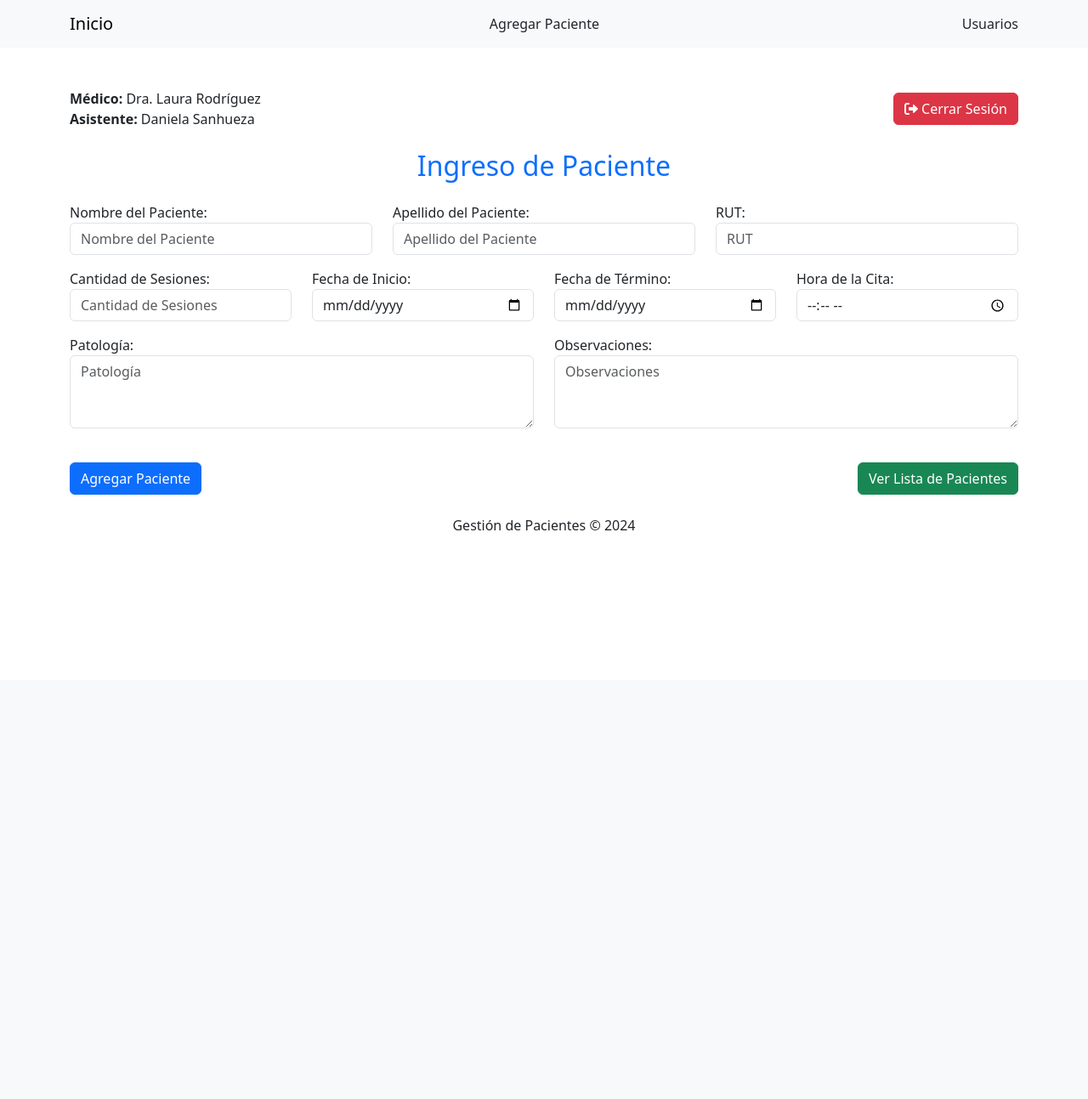
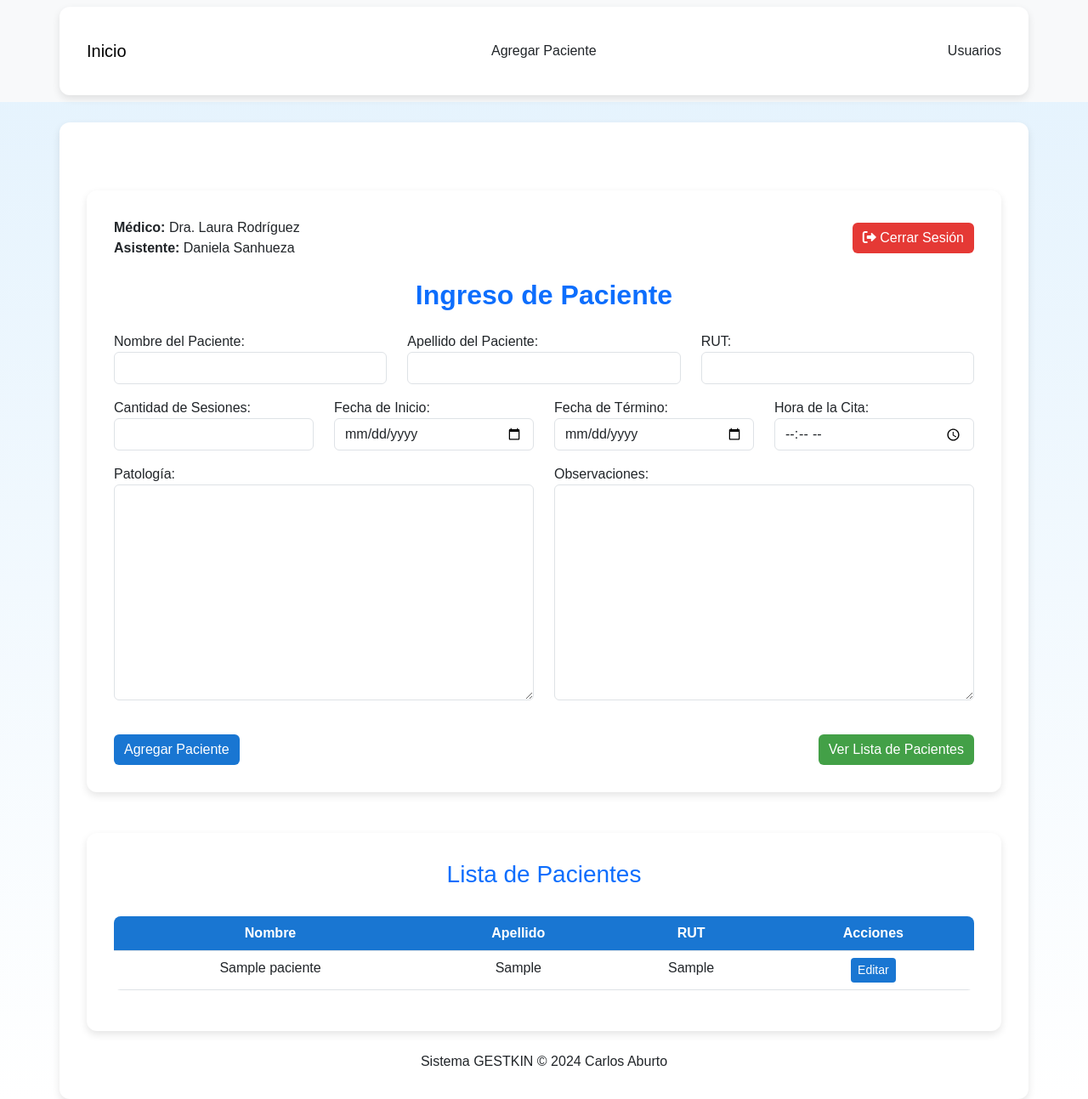
Before and after one commit to CARLOS-BT/GESTKIN, a Django app: page /ingreso-pacientes/ in a window 1280 px wide. Shown: the whole page at 85% size. Before the commit the page ends 624 px from the top, so only its background shows below. Run offline with Django 5.2, Linux system fonts and the light colour scheme; tables that the repository leaves empty hold one stand-in row (values such as "Sample post").

Commit message:
sexto commit donde esta la comunicacion de la base de datos la vista de agregar pacientes y funcionalidades en lista de paciente

```diff
--- a/gestkin/core/forms.py
+++ b/gestkin/core/forms.py
@@ -16,13 +16,13 @@ class PacienteForm(forms.ModelForm):
             'observaciones',
         ]
         widgets = {
-            'nombre': forms.TextInput(attrs={'class': 'form-control', 'placeholder': 'Nombre del Paciente'}),
-            'apellido': forms.TextInput(attrs={'class': 'form-control', 'placeholder': 'Apellido del Paciente'}),
-            'rut': forms.TextInput(attrs={'class': 'form-control', 'placeholder': 'RUT'}),
-            'cantidad_sesiones': forms.NumberInput(attrs={'class': 'form-control', 'placeholder': 'Cantidad de Sesiones'}),
+            'nombre': forms.TextInput(attrs={'class': 'form-control'}),
+            'apellido': forms.TextInput(attrs={'class': 'form-control'}),
+            'rut': forms.TextInput(attrs={'class': 'form-control'}),
+            'cantidad_sesiones': forms.NumberInput(attrs={'class': 'form-control'}),
             'fecha_inicio': forms.DateInput(attrs={'type': 'date', 'class': 'form-control'}),
             'fecha_termino': forms.DateInput(attrs={'type': 'date', 'class': 'form-control'}),
             'hora_cita': forms.TimeInput(attrs={'type': 'time', 'class': 'form-control'}),
-            'patologia': forms.Textarea(attrs={'class': 'form-control', 'rows': 3, 'placeholder': 'Patología'}),
-            'observaciones': forms.Textarea(attrs={'class': 'form-control', 'rows': 3, 'placeholder': 'Observaciones'}),
+            'patologia': forms.Textarea(attrs={'class': 'form-control'}),
+            'observaciones': forms.Textarea(attrs={'class': 'form-control'}),
         }
--- /dev/null
+++ b/gestkin/core/statics/css/styles.css
@@ -0,0 +1,13 @@
+/* Archivo de estilos styles.css */
+body {
+    background-color: #f8f9fa; /* Color de fondo claro */
+    font-family: Arial, sans-serif;
+}
+
+h1, h2, h3 {
+    color: #007bff; /* Color azul */
+}
+
+.navbar {
+    margin-bottom: 20px;
+}
--- a/gestkin/core/templates/core/base.html
+++ b/gestkin/core/templates/core/base.html
@@ -1,12 +1,19 @@
 <!DOCTYPE html>
-<html lang="en">
+<html lang="es"> <!-- Cambiado a 'es' si tu contenido está en español -->
 <head>
+    {% load static %}
     <meta charset="UTF-8">
     <meta name="viewport" content="width=device-width, initial-scale=1.0">
     <title>{% block title %}Gestión de Pacientes{% endblock %}</title>
+
+    <!-- Bootstrap CSS -->
     <link rel="stylesheet" href="https://cdn.jsdelivr.net/npm/bootstrap@5.3.0/dist/css/bootstrap.min.css">
+
+    <!-- Font Awesome CSS -->
     <link rel="stylesheet" href="https://cdnjs.cloudflare.com/ajax/libs/font-awesome/6.0.0/css/all.min.css">
-    <link href="https://cdn.jsdelivr.net/npm/bootstrap@5.3.0-alpha3/dist/css/bootstrap.min.css" rel="stylesheet">
+
+    <!-- Estilos personalizados -->
+    <link rel="stylesheet" href="{% static 'css/styles.css' %}">
 </head>
 <body>
     <nav class="navbar navbar-expand-lg navbar-light bg-light">
@@ -17,9 +24,13 @@
         </div>
     </nav>
 
-    {% block content %}
-    {% endblock %}
+    <!-- Contenido dinámico -->
+    <main class="container mt-4">
+        {% block content %}
+        {% endblock %}
+    </main>
 
+    <!-- Bootstrap JS -->
     <script src="https://cdn.jsdelivr.net/npm/bootstrap@5.3.0/dist/js/bootstrap.bundle.min.js"></script>
 </body>
 </html>
--- a/gestkin/core/templates/core/ingreso_pacientes.html
+++ b/gestkin/core/templates/core/ingreso_pacientes.html
@@ -2,6 +2,74 @@
 {% load static %}
 
 {% block content %}
+<style>
+    /* Fondo degradado armonioso */
+    body {
+        background: linear-gradient(to bottom, #e3f2fd, #ffffff);
+        min-height: 100vh;
+    }
+
+    /* Contenedor principal */
+    .container {
+        background: white;
+        border-radius: 12px;
+        box-shadow: 0 4px 10px rgba(0, 0, 0, 0.1);
+        padding: 2rem;
+    }
+
+    /* Botones */
+    .btn-primary {
+        background-color: #1976d2; /* Azul oscuro */
+        border: none;
+    }
+
+    .btn-primary:hover {
+        background-color: #1565c0; /* Azul más oscuro */
+    }
+
+    .btn-success {
+        background-color: #43a047; /* Verde */
+        border: none;
+    }
+
+    .btn-success:hover {
+        background-color: #388e3c; /* Verde más oscuro */
+    }
+
+    .btn-danger {
+        background-color: #e53935; /* Rojo */
+        border: none;
+    }
+
+    .btn-danger:hover {
+        background-color: #c62828; /* Rojo más oscuro */
+    }
+
+    /* Título */
+    h2 {
+        font-family: 'Arial', sans-serif;
+        font-weight: bold;
+    }
+
+    /* Tabla */
+    table.table {
+        margin-top: 2rem;
+        background: white;
+        border-radius: 8px;
+        overflow: hidden;
+    }
+
+    table.table th {
+        background-color: #1976d2;
+        color: white;
+        text-align: center;
+    }
+
+    table.table td {
+        text-align: center;
+    }
+</style>
+
 <div class="container mt-5">
     <!-- Encabezado de Médico y Asistente -->
     <div class="d-flex justify-content-between align-items-center mb-4">
@@ -73,7 +141,35 @@
     </form>
 </div>
 
+<!-- Tabla de Pacientes -->
+<div class="container mt-5">
+    <h3 class="text-center text-primary mb-4">Lista de Pacientes</h3>
+    <table class="table">
+        <thead>
+            <tr>
+                <th>Nombre</th>
+                <th>Apellido</th>
+                <th>RUT</th>
+                <th>Acciones</th>
+            </tr>
+        </thead>
+        <tbody>
+            <!-- Itera sobre los pacientes -->
+            {% for paciente in pacientes %}
+            <tr>
+                <td>{{ paciente.nombre }}</td>
+                <td>{{ paciente.apellido }}</td>
+                <td>{{ paciente.rut }}</td>
+                <td>
+                    <a href="{% url 'editar_paciente' paciente.id %}" class="btn btn-primary btn-sm">Editar</a>
+                </td>
+            </tr>
+            {% endfor %}
+        </tbody>
+    </table>
+</div>
+
 <footer class="text-center mt-4">
-    Gestión de Pacientes © 2024
+    Sistema GESTKIN © 2024 Carlos Aburto
 </footer>
 {% endblock %}
--- a/gestkin/core/urls.py
+++ b/gestkin/core/urls.py
@@ -10,4 +10,5 @@ urlpatterns = [
     # path('estadisticas/', views.estadisticas, name='estadisticas'),  # Estadísticas (comentar si no existe)
     path('usuarios/', views.admin_usuarios, name='admin_usuarios'),    # Gestión de usuarios
     path('admin/', admin.site.urls),                                  # Admin de Django
+    path('editar-paciente/<int:id>/', views.editar_paciente, name='editar_paciente'),
 ]
--- a/gestkin/core/views.py
+++ b/gestkin/core/views.py
@@ -4,25 +4,49 @@ from django.contrib.auth.decorators import login_required
 from .models import Paciente
 from datetime import datetime, timedelta
 from django.http import HttpResponse
-from django.shortcuts import render, redirect
 from .forms import PacienteForm
 
 def ingreso_pacientes(request):
-    if request.method == 'POST':
-        form = PacienteForm(request.POST)
-        if form.is_valid():
-            form.save()  # Guardar el paciente en la base de datos
-            return redirect('lista_pacientes')  # Redirigir a la lista de pacientes
-    else:
-        form = PacienteForm()
-    return render(request, 'core/ingreso_pacientes.html', {'form': form})
+    form = PacienteForm(request.POST or None)
+    pacientes = Paciente.objects.all()  # Obtiene todos los pacientes desde la base de datos
+
+    if form.is_valid():
+        form.save()
+        return redirect('lista_pacientes')
+
+    # Renderiza la plantilla con el formulario y la lista de pacientes
+    return render(request, 'core/ingreso_pacientes.html', {
+        'form': form,
+        'pacientes': pacientes  # Pasa los pacientes al template
+    })
 
 def login_view(request):
     return render(request, 'core/login.html')  # Asegúrate de que el archivo login.html exista en templates/core/
 
+# gestkin/core/views.py
+from django.shortcuts import render, get_object_or_404, redirect
+from .models import Paciente
+
 def lista_pacientes(request):
     pacientes = Paciente.objects.all()
     return render(request, 'core/lista_pacientes.html', {'pacientes': pacientes})
+
+def editar_paciente(request, id):
+    paciente = get_object_or_404(Paciente, id=id)
+    if request.method == 'POST':
+        paciente.nombre = request.POST['nombre']
+        paciente.apellido = request.POST['apellido']
+        paciente.rut = request.POST['rut']
+        paciente.cantidad_sesiones = request.POST['cantidad_sesiones']
+        paciente.fecha_inicio = request.POST['fecha_inicio']
+        paciente.fecha_termino = request.POST.get('fecha_termino', None)
+        paciente.hora_cita = request.POST['hora_cita']
+        paciente.patologia = request.POST['patologia']
+        paciente.observaciones = request.POST['observaciones']
+        paciente.save()
+        return redirect('lista_pacientes')
+
+    return render(request, 'core/editar_paciente.html', {'paciente': paciente})
 
 def historial_pacientes(request):
     # Puedes pasar datos a la plantilla si es necesario
--- a/gestkin/settings.py
+++ b/gestkin/settings.py
@@ -89,7 +89,6 @@ DATABASES = {
     }
 }
 
-
 # Password validation
 # https://docs.djangoproject.com/en/5.1/ref/settings/#auth-password-validators
 
@@ -124,7 +123,10 @@ USE_TZ = True
 # Static files (CSS, JavaScript, Images)
 # https://docs.djangoproject.com/en/5.1/howto/static-files/
 
-STATIC_URL = 'static/'
+STATIC_URL = '/static/'
+STATICFILES_DIRS = [BASE_DIR / "static"]
+STATIC_ROOT = BASE_DIR / "staticfiles"
+
 
 # Default primary key field type
 # https://docs.djangoproject.com/en/5.1/ref/settings/#default-auto-field
--- a/gestkin/urls.py
+++ b/gestkin/urls.py
@@ -31,4 +31,5 @@ urlpatterns = [
     path('admin/', admin.site.urls),  # Admin panel
     path('inicio/', views.login_view, name='inicio'),  # Agregar la ruta /inicio
     path('logout/', LogoutView.as_view(), name='logout'),  # Ruta para cerrar sesión
+    path('editar-paciente/<int:id>/', views.editar_paciente, name='editar_paciente'),
 ]
```
Also changed, not shown: gestkin/core/templates/core/editar_paciente.html (added, +40 -0 lines), gestkin/core/templates/core/lista_pacientes.html (+26 -8 lines).
